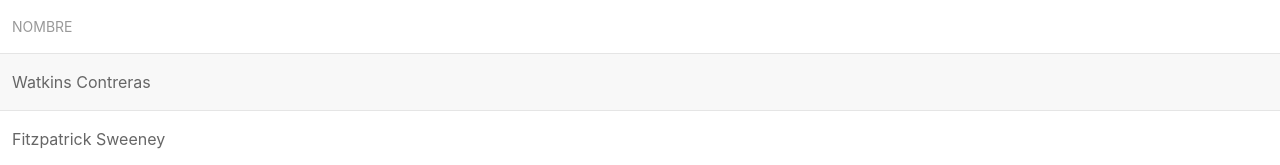
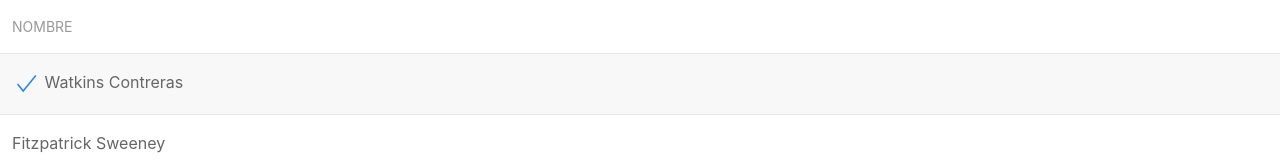
Before and after one commit to dionkeldei/vueIKitDatatable, a Vue app: page / in a window 1280 px wide. Both pictures are taken after a click on the element "Watkins Contreras". Shown: the top 165 px of the page. Built offline with nearby package versions, Linux system fonts and the light colour scheme.

Commit message:
Selected rows

```diff
--- a/src/App.vue
+++ b/src/App.vue
@@ -20,8 +20,11 @@
         </tr>
     </thead>
     <tbody>
-        <tr v-for="( data,i ) in currentData" v-bind:key="i" class="link-ff-table-876543">
-            <td v-bind:id="data.id" v-for="( field,j ) in data.fields" v-bind:key="j">{{field}}</td>
+        <tr v-for="( data,i ) in currentData" v-bind:key="i"  @click="selectRow(data.id)" class="link-ff-table-683669635693">
+            <td v-bind:id="data.id" v-for="( field,j ) in data.fields" v-bind:key="j">
+              <span v-if="checked[data.id]" uk-icon="icon: check; ratio: 1.4" class="uk-text-primary"></span>
+              {{field}}
+            </td>
         </tr>
     </tbody>
     </table>
@@ -49,88 +52,90 @@ export default {
       showPageNum: true,
       numOfPages: 0,
       pageNum: 0,
+      checked: [],
       selectable: true,
+      selectedRows: [],
       tableData: [
         {
-        id: "5f4ea6e02e371febec0ee2aa",
+        id: "1",
         fields:{
           name: "Watkins Contreras"
         }
         },
         {
-        id: "5f4ea6e0478874ee749c8d85",
+        id: "2",
         fields:{
           name: "Fitzpatrick Sweeney"
         }
         },
         {
-        id: "5f4ea6e05846df317dac2275",
+        id: "3",
         fields:{
           name: "Lane Odonnell"
         }
         },
         {
-        id: "5f4ea6e03886435fc6cad244",
+        id: "4",
         fields:{
           name: "Decker Hurst"
         }
         },
         {
-        id: "5f4ea6e06b93cf50fac4a665",
+        id: "5",
         fields:{
           name: "Gomez Patton"
         }
         },
         {
-        id: "5f4ea6e08aff80bb832e9644",
+        id: "6",
         fields:{
           name: "Heath Mitchell"
         }
         },
         {
-        id: "5f4ea6e0467ecacabbf67f8a",
+        id: "7",
         fields:{
           name: "Jeanette Duffy"
         }
         },
         {
-        id: "5f4ea6e02e371febec0ee2aa",
+        id: "8",
         fields:{
           name: "Watkins Contreras"
         }
         },
         {
-        id: "5f4ea6e0478874ee749c8d85",
+        id: "9",
         fields:{
           name: "Fitzpatrick Sweeney"
         }
         },
         {
-        id: "5f4ea6e05846df317dac2275",
+        id: "10",
         fields:{
           name: "Lane Odonnell"
         }
         },
         {
-        id: "5f4ea6e03886435fc6cad244",
+        id: "11",
         fields:{
           name: "Decker Hurst"
         }
         },
         {
-        id: "5f4ea6e06b93cf50fac4a665",
+        id: "12",
         fields:{
           name: "Gomez Patton"
         }
         },
         {
-        id: "5f4ea6e08aff80bb832e9644",
+        id: "13",
         fields:{
           name: "Heath Mitchell"
         }
         },
         {
-        id: "5f4ea6e0467ecacabbf67f8a",
+        id: "14",
         fields:{
           name: "Jeanette Duffy"
         }
@@ -146,6 +151,7 @@ export default {
         this.numOfPages = Math.floor(this.numOfPages) + 1
       }
       this.countData()
+      this.getChecked()
     },
     countData: function () {
       this.currentData = []
@@ -157,8 +163,21 @@ export default {
         }
       }
     },
+    selectRow: function (id) {
+      this.selectedRows.push(id)
+    },
     getPage: function (page) {
       this.pageNum = page
+    },
+    getChecked: function () {
+      this.checked = []
+      for(var i = 0; i < this.tableData.length; i++){
+        if(this.selectedRows.includes(this.tableData[i].id)){
+          this.checked[this.tableData[i].id] = true
+        }else{
+          this.checked[this.tableData[i].id] = false
+        }
+      }
     }
   },
   mounted () {
@@ -177,6 +196,9 @@ export default {
     },
     show: function () {
       this.initTable()
+    },
+    selectedRows: function () {
+      this.getChecked()
     }
   },
   components: {
@@ -185,7 +207,7 @@ export default {
 </script>
 
 <style>
-  .link-ff-table-876543{
+  .link-ff-table-683669635693{
     cursor: pointer;
   }
 </style>
```
